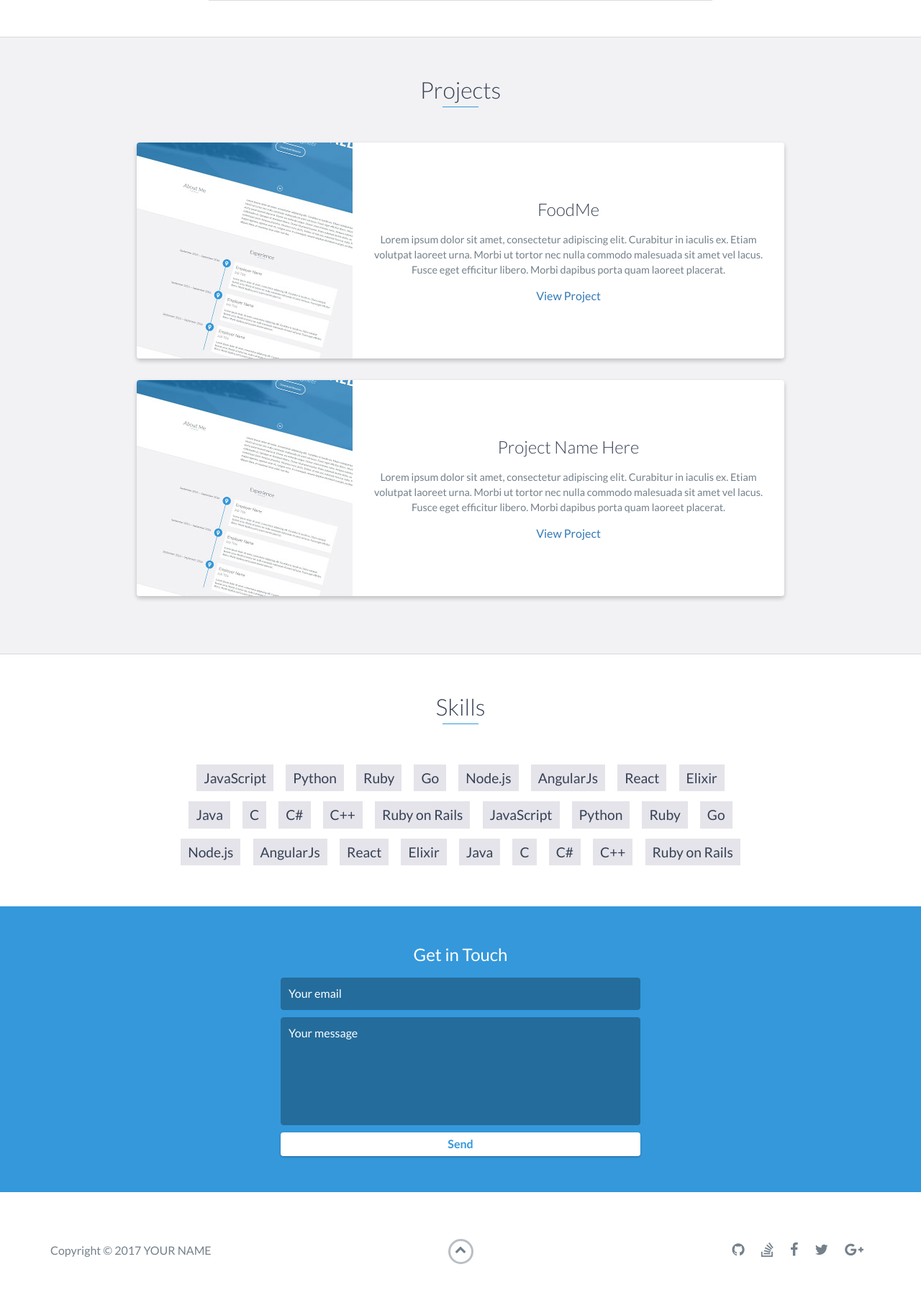
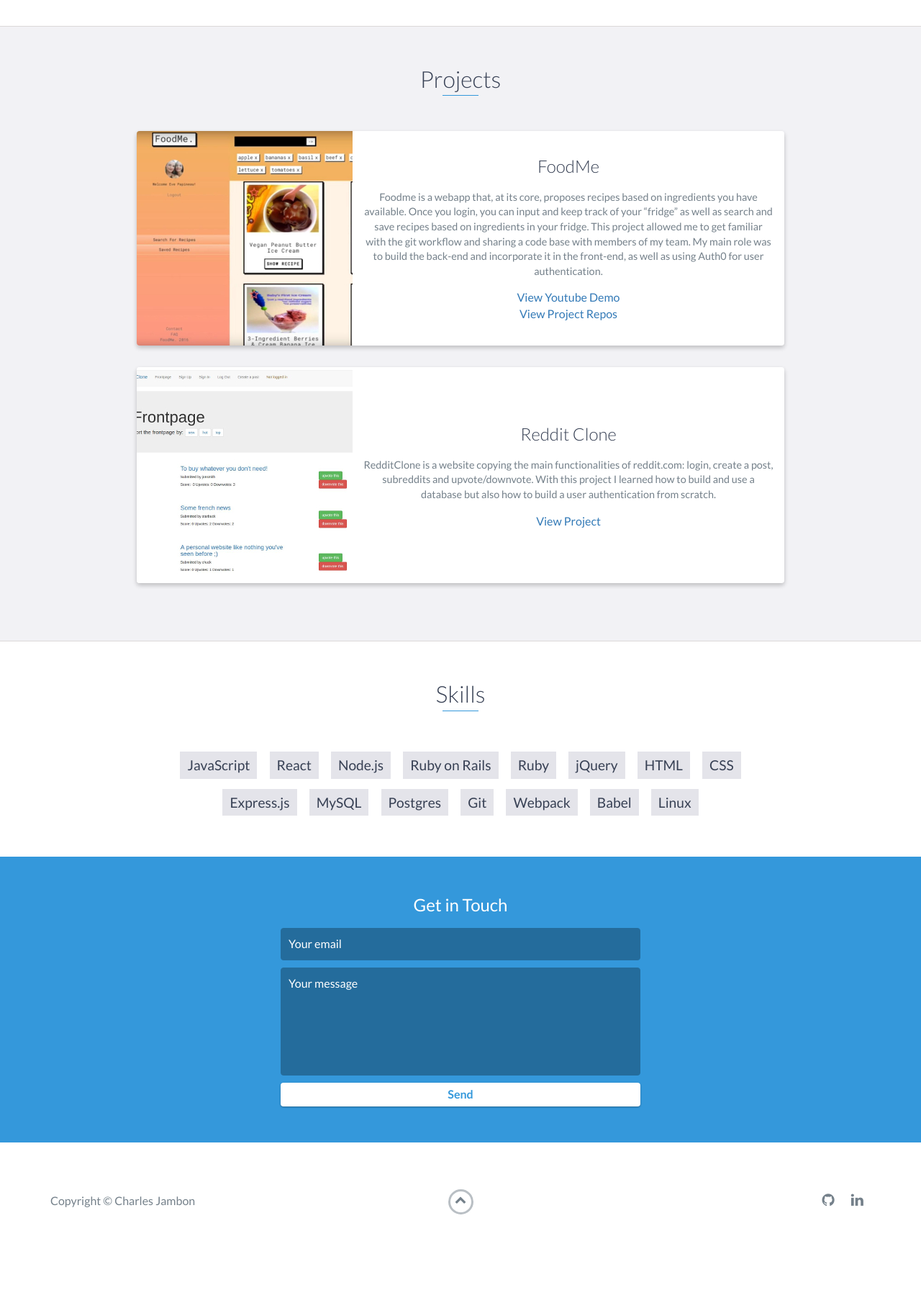
Before and after one commit to charlesjamb/charlesjamb.github.io, a PHP site: page / in a window 1280 px wide. Shown: the part 2404-4214 px from the top of the page at 72% size. After the commit the page ends 4091 px from the top, so only its background shows below. Run offline with PHP 8.4, Linux system fonts and the light colour scheme.

Commit message:
Finish updating design

```diff
--- a/index.html
+++ b/index.html
@@ -48,7 +48,7 @@
         <div id="lead-content">
             <h1>Charles Jambon</h1>
             <h2>Front-End Developer</h2>
-            <a href="#" class="btn-rounded-white">Download Resume</a>
+            <a href="https://drive.google.com/file/d/0B1TrgpVLVDWpeGxMb1dBZHVVSTQ/view?usp=sharing" target="_blank" class="btn-rounded-white">Download Resume</a>
         </div>
         <!-- End #lead-content -->
 
@@ -71,16 +71,21 @@
                 </div>
                 <div class="col-md-8">
                     <p>
-                      <span>Web Developer with a passion for learning new technologies, currently tinkering with Javascript ... </span><br />
-                      <span>I am capable of building responsive, full-stack Javascript based applications.</span><br />
-                      <span>If you are interested in what I could bring to your team, please feel free to contact me at:</span><br />
-                      <span style="font-weight:bold">charles.jambon@gmail.com</span>
+                      Web Developer with a passion for learning new technologies, currently tinkering with Javascript ... <br/>
+                      I am capable of building responsive, full-stack Javascript based applications.
+                      If you are interested in what I could bring to your team, please feel free to contact me on:
+                      <a href="https://www.linkedin.com/in/charlesjambon/" target="_blank">Linkedin</a> or <a href="https://github.com/charlesjamb" target="_blank">Github</a>
                     </p>
                 </div>
             </div>
         </div>
     </div>
     <!-- End #about -->
+
+    <div class="hidden-xs hidden-sm">
+      <div id="cal" class="calendar"></div>
+    <div>
+    <!-- End Github Calendar -->
 
     <div id="experience" class="background-alt">
         <h2 class="heading">Experience</h2>
@@ -89,8 +94,8 @@
                 <h3>Ogust</h3>
                 <h4>Front-End Developer</h4>
                 <p>
-                  I am task to handle everything related to the front-end of <a href=" https://www.ogust-self-service.com/">Ogust Self Service</a>.
-                  Our stack include mostly Ruby on Rails and React, with some jQuery as well. This is a challenging opportunity for me that allow me learn Rails through
+                  I am task to handle everything related to the front-end of <a href="https://www.ogust-self-service.com/">Ogust Self Service</a>.
+                  Our stack include mostly Ruby on Rails and React, with some jQuery as well. This is a challenging opportunity for me that allow me learn Rails
                   and incorporate my knowledge of React to the project.
                </p>
             </div>
@@ -165,15 +170,21 @@
             <div class="row">
                 <div class="project shadow-large">
                     <div class="project-image">
-                        <img src="images/project.jpg" />
+                        <img src="images/foodme.jpg" />
                     </div>
                     <!-- End .project-image -->
                     <div class="project-info">
                         <h3>FoodMe</h3>
                         <p>
-                            Lorem ipsum dolor sit amet, consectetur adipiscing elit. Curabitur in iaculis ex. Etiam volutpat laoreet urna. Morbi ut tortor nec nulla commodo malesuada sit amet vel lacus. Fusce eget efficitur libero. Morbi dapibus porta quam laoreet placerat.
+                          Foodme is a webapp that, at its core, proposes recipes based on ingredients you have available. Once you
+                          login, you can input and keep track of your “fridge” as well as search and save recipes based on ingredients in
+                          your fridge. This project allowed me to get familiar with the git workflow and sharing a code base with
+                          members of my team. My main role was to build the back-end and incorporate it in the front-end, as well as
+                          using Auth0 for user authentication.
                         </p>
-                        <a href="#">View Project</a>
+                        <a href="https://www.youtube.com/watch?v=cF3rKkWDIZw" target="_blank">View Youtube Demo</a>
+                        <br/>
+                        <a href="https://github.com/FoodMe-Project" target="_blank">View Project Repos</a>
                     </div>
                     <!-- End .project-info -->
                 </div>
@@ -181,15 +192,17 @@
 
                 <div class="project shadow-large">
                     <div class="project-image">
-                        <img src="images/project.jpg" />
+                        <img src="images/reddit-clone.jpg" />
                     </div>
                     <!-- End .project-image -->
                     <div class="project-info">
-                        <h3>Project Name Here</h3>
+                        <h3>Reddit Clone</h3>
                         <p>
-                            Lorem ipsum dolor sit amet, consectetur adipiscing elit. Curabitur in iaculis ex. Etiam volutpat laoreet urna. Morbi ut tortor nec nulla commodo malesuada sit amet vel lacus. Fusce eget efficitur libero. Morbi dapibus porta quam laoreet placerat.
+                          RedditClone is a website copying the main functionalities of reddit.com: login, create a post, subreddits and
+                          upvote/downvote. With this project I learned how to build and use a database but also how to build a user
+                          authentication from scratch.
                         </p>
-                        <a href="#">View Project</a>
+                        <a href="http://www.redditcl.com/" target="_blank">View Project</a>
                     </div>
                     <!-- End .project-info -->
                 </div>
@@ -203,31 +216,20 @@
         <h2 class="heading">Skills</h2>
         <ul>
             <li>JavaScript</li>
-            <li>Python</li>
+            <li>React</li>
+            <li>Node.js</li>
+            <li>Ruby on Rails</li>
             <li>Ruby</li>
-            <li>Go</li>
-            <li>Node.js</li>
-            <li>AngularJs</li>
-            <li>React</li>
-            <li>Elixir</li>
-            <li>Java</li>
-            <li>C</li>
-            <li>C#</li>
-            <li>C++</li>
-            <li>Ruby on Rails</li>
-            <li>JavaScript</li>
-            <li>Python</li>
-            <li>Ruby</li>
-            <li>Go</li>
-            <li>Node.js</li>
-            <li>AngularJs</li>
-            <li>React</li>
-            <li>Elixir</li>
-            <li>Java</li>
-            <li>C</li>
-            <li>C#</li>
-            <li>C++</li>
-            <li>Ruby on Rails</li>
+            <li>jQuery</li>
+            <li>HTML</li>
+            <li>CSS</li>
+            <li>Express.js</li>
+            <li>MySQL</li>
+            <li>Postgres</li>
+            <li>Git</li>
+            <li>Webpack</li>
+            <li>Babel</li>
+            <li>Linux</li>
         </ul>
     </div>
     <!-- End #skills -->
@@ -235,7 +237,7 @@
     <div id="contact">
         <h2>Get in Touch</h2>
         <div id="contact-form">
-            <form method="POST" action="https://formspree.io/email@email.com">
+            <form method="POST" action="https://formspree.io/charles.jambon@gmail.com">
                 <input type="hidden" name="_subject" value="Contact request from personal website" />
                 <input type="email" name="_replyto" placeholder="Your email" required>
                 <textarea name="message" placeholder="Your message" required></textarea>
@@ -251,7 +253,7 @@
             <div class="row">
                 <div class="col-sm-5 copyright">
                     <p>
-                        Copyright &copy; 2017 YOUR NAME
+                        Copyright &copy; Charles Jambon
                     </p>
                 </div>
                 <div class="col-sm-2 top">
@@ -262,19 +264,10 @@
                 <div class="col-sm-5 social">
                     <ul>
                         <li>
-                            <a href="#"><i class="fa fa-github" aria-hidden="true"></i></a>
+                            <a href="https://github.com/charlesjamb" target="_blank"><i class="fa fa-github" aria-hidden="true"></i></a>
                         </li>
                         <li>
-                            <a href="#"><i class="fa fa-stack-overflow" aria-hidden="true"></i></a>
-                        </li>
-                        <li>
-                            <a href="#"><i class="fa fa-facebook" aria-hidden="true"></i></a>
-                        </li>
-                        <li>
-                            <a href="#"><i class="fa fa-twitter" aria-hidden="true"></i></a>
-                        </li>
-                        <li>
-                            <a href="#"><i class="fa fa-google-plus" aria-hidden="true"></i></a>
+                            <a href="https://www.linkedin.com/in/charlesjambon/" target="_blank"><i class="fa fa-linkedin" aria-hidden="true"></i></a>
                         </li>
                     </ul>
                 </div>
@@ -282,7 +275,10 @@
         </div>
     </footer>
     <!-- End footer -->
-
+    <!-- <script src="https://cdn.rawgit.com/IonicaBizau/github-calendar/gh-pages/dist/github-calendar.min.js"></script>
+    <script>
+      	GitHubCalendar(".calendar", "charlesjamb");
+  	</script> -->
     <script src="https://ajax.googleapis.com/ajax/libs/jquery/1.12.4/jquery.min.js"></script>
     <script src="js/scripts.min.js"></script>
 </body>
--- a/package.json
+++ b/package.json
@@ -11,7 +11,7 @@
 	"coding",
     "dev"
   ],
-  "author": "Ryan Fitzgerald",
+  "author": "Ryan Fitzgeral",
   "license": "MIT",
   "devDependencies": {
     "gulp": "^3.9.1",
```
Also changed, not shown: js/scripts.js (+0 -12 lines), js/scripts.min.js (+0 -11 lines), scss/styles.scss (+0 -12 lines), temp-ind.html (deleted, +0 -144 lines), README.md, css/styles.css, images/foodme.jpg (added), images/project.jpg (deleted), images/reddit-clone.jpg (added).
